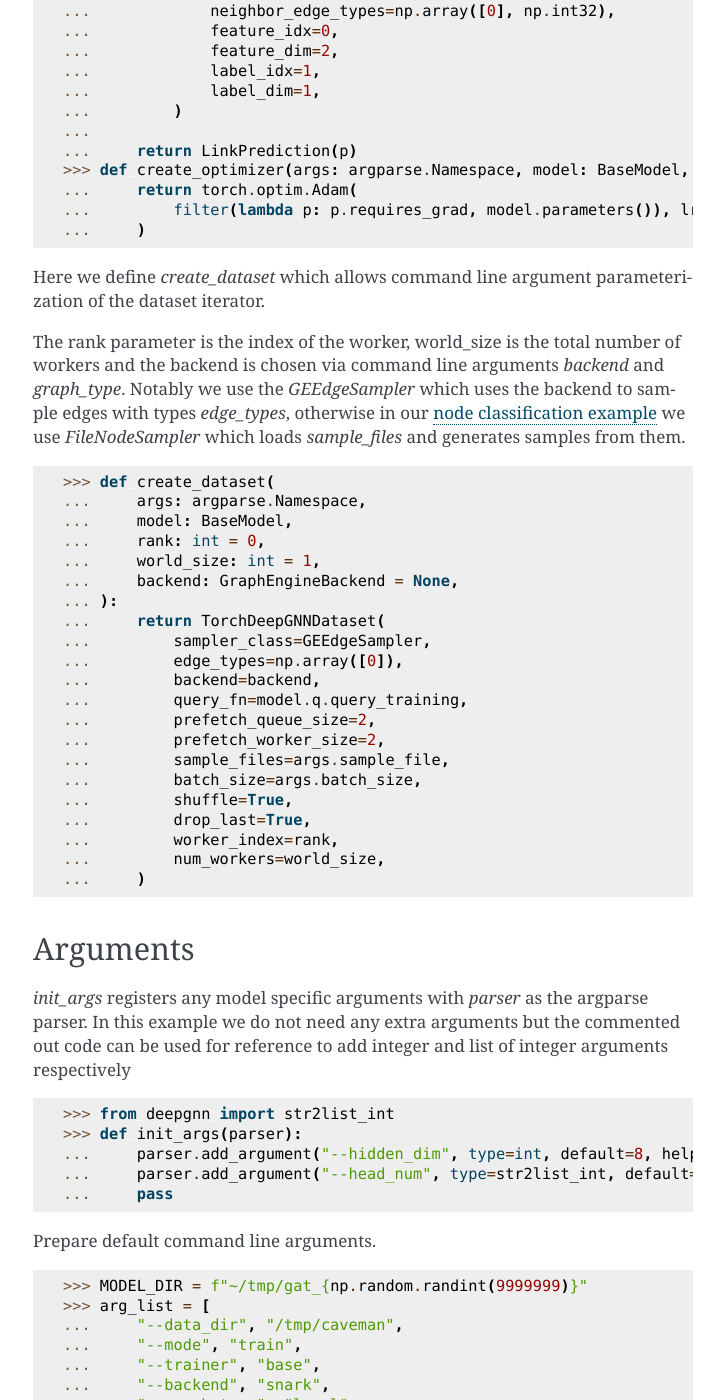
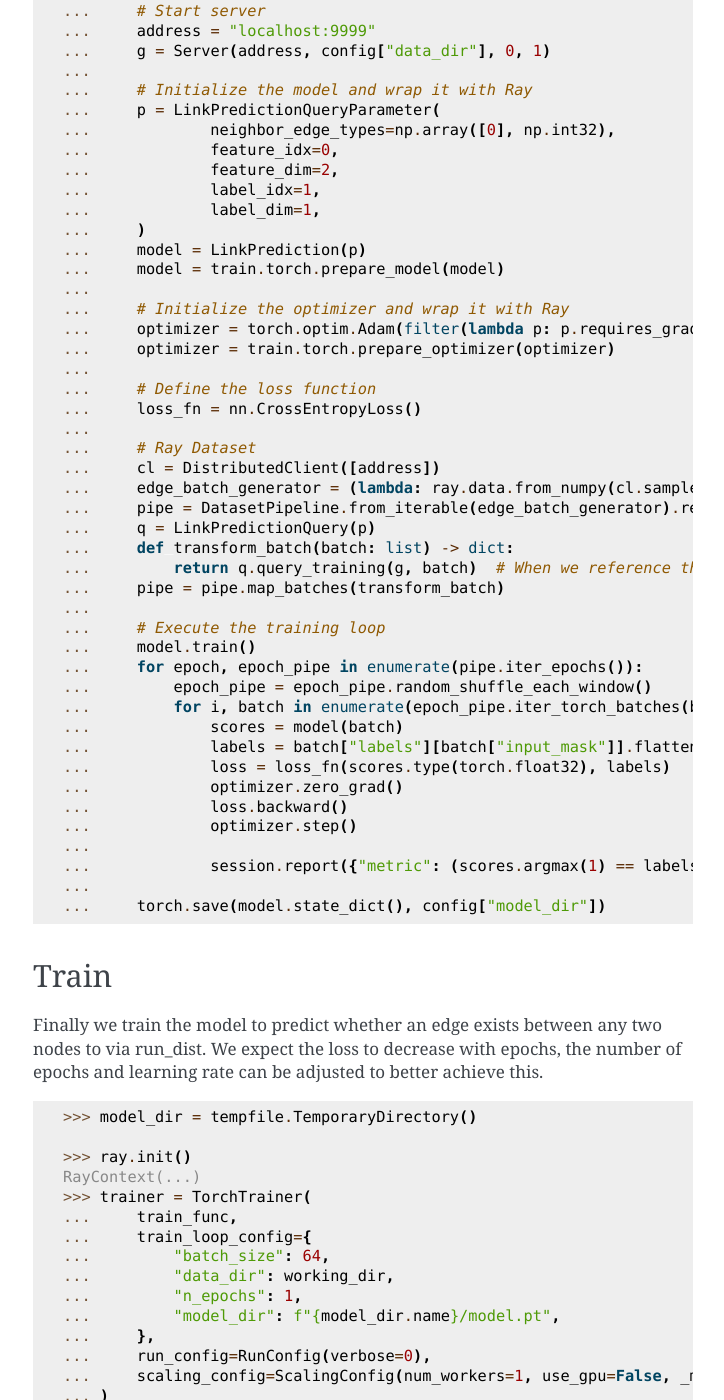
Before and after one commit to microsoft/DeepGNN, a Sphinx documentation site: the page built from docs/torch/link_pred.rst, in a window 1280 px wide and 1400 px high, scrolled down 5671 px. Shown: the whole window, without its empty margins (387-1111 px from the left). Built offline with Sphinx 7.4.7, drawn with Linux system fonts in a browser that asks for light colours; pages that are not in the unit, such as notebooks, are missing from menus; some of the changed text lies outside the part shown.

Commit message:
Link pred use ray.'

```diff
--- a/docs/torch/link_pred.rst
+++ b/docs/torch/link_pred.rst
@@ -16,83 +16,83 @@ We generate this dataset with networkx, save it to json format and use snark to
 
 .. code-block:: python
 
-	>>> import networkx as nx
-	>>> import random
-	>>> random.seed(0)
-	>>> num_clusters = 30
-	>>> num_nodes_in_cluster = 12
-	>>> g = nx.connected_caveman_graph(num_clusters, num_nodes_in_cluster)
-	>>> test_ratio = 0.2 # Ratio of edges in a test dataset
-	>>> edge_list = list(nx.edges(g))
-	>>> random.shuffle(edge_list)
-	>>> test_cutoff = int(test_ratio * len(edge_list))
-	>>> test_dataset = set(edge_list[:test_cutoff])
-	>>> train_dataset = set(edge_list[test_cutoff:])
-	>>> import os
-	>>> working_dir = "/tmp/caveman"
-	>>> try:
-	...     os.mkdir(working_dir)
-	... except FileExistsError:
-	...     pass
-	>>> import json
-	>>> nodes = []
-	>>> data = ""
-	>>> for node_id in g:
-	...     cluster_id = float(node_id // num_nodes_in_cluster)
-	...     train_list = []
-	...     test_list = []
-	...     for neighbor_id in nx.neighbors(g, node_id):
-	...         if (node_id, neighbor_id) in train_dataset:
-	...             train_list.append(neighbor_id)
-	...         else:
-	...             test_list.append(neighbor_id)
-	...     node = {
-	...         "node_weight": 1,
-	...         "node_id": node_id,
-	...         "node_type": 0,
-	...         "uint64_feature": None,
-	...         "float_feature": {
-	...             "0": [float(cluster_id)/num_clusters],
-	...         },
-	...         "binary_feature": None,
-	...         "edge": [
-	...             {
-	...                 "src_id": node_id,
-	...                 "dst_id": neighbor_id,
-	...                 "edge_type": 0,
-	...                 "weight": 1.0,
-	...             }
-	...             for neighbor_id in train_list
-	...         ] + [
-	...             {
-	...                 "src_id": node_id,
-	...                 "dst_id": neighbor_id,
-	...                 "edge_type": 1,
-	...                 "weight": 1.0,
-	...             }
-	...             for neighbor_id in test_list
-	...         ],
-	...         "neighbor": {
-	...             "0": dict([(str(neighbor_id), 1.0) for neighbor_id in train_list]),
-	...             "1": dict([(str(neighbor_id), 1.0) for neighbor_id in test_list])
-	...         },
-	...     }
-	...     data += json.dumps(node) + "\n"
-	...     nodes.append(node)
-	>>> data_filename = working_dir + "/data.json"
-	>>> with open(data_filename, "w+") as f:
-	...     f.write(data)
-	357456
+    >>> import networkx as nx
+    >>> import random
+    >>> random.seed(0)
+    >>> num_clusters = 30
+    >>> num_nodes_in_cluster = 12
+    >>> g = nx.connected_caveman_graph(num_clusters, num_nodes_in_cluster)
+    >>> test_ratio = 0.2 # Ratio of edges in a test dataset
+    >>> edge_list = list(nx.edges(g))
+    >>> random.shuffle(edge_list)
+    >>> test_cutoff = int(test_ratio * len(edge_list))
+    >>> test_dataset = set(edge_list[:test_cutoff])
+    >>> train_dataset = set(edge_list[test_cutoff:])
+    >>> import os
+    >>> working_dir = "/tmp/caveman"
+    >>> try:
+    ...     os.mkdir(working_dir)
+    ... except FileExistsError:
+    ...     pass
+    >>> import json
+    >>> nodes = []
+    >>> data = ""
+    >>> for node_id in g:
+    ...     cluster_id = float(node_id // num_nodes_in_cluster)
+    ...     train_list = []
+    ...     test_list = []
+    ...     for neighbor_id in nx.neighbors(g, node_id):
+    ...         if (node_id, neighbor_id) in train_dataset:
+    ...             train_list.append(neighbor_id)
+    ...         else:
+    ...             test_list.append(neighbor_id)
+    ...     node = {
+    ...         "node_weight": 1,
+    ...         "node_id": node_id,
+    ...         "node_type": 0,
+    ...         "uint64_feature": None,
+    ...         "float_feature": {
+    ...             "0": [float(cluster_id)/num_clusters],
+    ...         },
+    ...         "binary_feature": None,
+    ...         "edge": [
+    ...             {
+    ...                 "src_id": node_id,
+    ...                 "dst_id": neighbor_id,
+    ...                 "edge_type": 0,
+    ...                 "weight": 1.0,
+    ...             }
+    ...             for neighbor_id in train_list
+    ...         ] + [
+    ...             {
+    ...                 "src_id": node_id,
+    ...                 "dst_id": neighbor_id,
+    ...                 "edge_type": 1,
+    ...                 "weight": 1.0,
+    ...             }
+    ...             for neighbor_id in test_list
+    ...         ],
+    ...         "neighbor": {
+    ...             "0": dict([(str(neighbor_id), 1.0) for neighbor_id in train_list]),
+    ...             "1": dict([(str(neighbor_id), 1.0) for neighbor_id in test_list])
+    ...         },
+    ...     }
+    ...     data += json.dumps(node) + "\n"
+    ...     nodes.append(node)
+    >>> data_filename = working_dir + "/data.json"
+    >>> with open(data_filename, "w+") as f:
+    ...     f.write(data)
+    357456
 
-	>>> import deepgnn.graph_engine.snark.convert as convert
-	>>> from deepgnn.graph_engine.snark.decoders import JsonDecoder
-	>>> partitions = 1
-	>>> convert.MultiWorkersConverter(
-	...     graph_path=data_filename,
-	...     partition_count=partitions,
-	...     output_dir=working_dir,
-	...     decoder=JsonDecoder,
-	... ).convert()
+    >>> import deepgnn.graph_engine.snark.convert as convert
+    >>> from deepgnn.graph_engine.snark.decoders import JsonDecoder
+    >>> partitions = 1
+    >>> convert.MultiWorkersConverter(
+    ...     graph_path=data_filename,
+    ...     partition_count=partitions,
+    ...     output_dir=working_dir,
+    ...     decoder=JsonDecoder,
+    ... ).convert()
 
 
 Build Link Prediction Model
@@ -102,17 +102,21 @@ Our goal is to create a model capable of predicting whether an edge exists betwe
 
 .. code-block:: python
 
-	>>> from dataclasses import dataclass
-	>>> import argparse
-	>>> import numpy as np
-	>>> import torch
-	>>> from deepgnn.pytorch.modeling.base_model import BaseModel
-	>>> from deepgnn.graph_engine import SamplingStrategy, GEEdgeSampler, GraphEngineBackend
-	>>> from deepgnn.pytorch.common.utils import set_seed
-	>>> from deepgnn.pytorch.common.dataset import TorchDeepGNNDataset
-	>>> from deepgnn.pytorch.modeling import BaseModel
-	>>> from deepgnn.pytorch.training import run_dist
-	>>> from deepgnn.pytorch.common.metrics import F1Score
+    >>> from typing import Dict
+    >>> from dataclasses import dataclass
+    >>> import tempfile
+    >>> import argparse
+    >>> import numpy as np
+    >>> import torch
+    >>> import ray
+    >>> import ray.train as train
+    >>> from ray.train.torch import TorchTrainer
+    >>> from ray.air import session
+    >>> from ray.air.config import ScalingConfig, RunConfig
+    >>> from deepgnn.pytorch.modeling.base_model import BaseModel
+    >>> from deepgnn.graph_engine import SamplingStrategy, GEEdgeSampler, GraphEngineBackend
+    >>> from deepgnn.graph_engine.snark.distributed import Server, Client as DistributedClient
+    >>> from deepgnn.pytorch.common.metrics import F1Score
 
 Query is the interface between the model and graph database. It uses the graph engine API to perform graph functions like `node_features` and `sample_neighbors`, for a full reference on this interface see, `this guide <../graph_engine/overview>`_. Typically Query is initialized by the model as `self.q` so its functions may also be used ad-hoc by the model.
 
@@ -120,64 +124,64 @@ In this example, the query function will generate a set of positive and negative
 
 .. code-block:: python
 
-	>>> @dataclass
-	... class LinkPredictionQueryParameter:
-	...     neighbor_edge_types: np.array
-	...     feature_idx: int
-	...     feature_dim: int
-	...     label_idx: int
-	...     label_dim: int
-	...     feature_type: np.dtype = np.float32
-	...     label_type: np.dtype = np.float32
+    >>> @dataclass
+    ... class LinkPredictionQueryParameter:
+    ...     neighbor_edge_types: np.array
+    ...     feature_idx: int
+    ...     feature_dim: int
+    ...     label_idx: int
+    ...     label_dim: int
+    ...     feature_type: np.dtype = np.float32
+    ...     label_type: np.dtype = np.float32
 
-	>>> class LinkPredictionQuery:
-	...     def __init__(self, p: LinkPredictionQueryParameter):
-	...         self.p = p
-	...         self.label_meta = np.array([[p.label_idx, p.label_dim]], np.int32)
-	...         self.feat_meta = np.array([[p.feature_idx, p.feature_dim]], np.int32)
-	...
-	...     def _query(self, g, nodes, edge_types):
-	...         # Sample neighbors for every input node
-	...         try:
-	...             nodes = nodes.detach().numpy()
-	...         except Exception:
-	...             pass
-	...         nbs = g.sample_neighbors(
-	...             nodes=nodes.astype(dtype=np.int64),
-	...             edge_types=edge_types)[0]
-	...
-	...         # Extract features for all neighbors
-	...         nbs_features = g.node_features(
-	...             nodes=nbs.reshape(-1),
-	...             features=self.feat_meta,
-	...             feature_type=self.p.feature_type)
-	...
-	...         # reshape the feature tensor to [nodes, neighbors, features]
-	...         # and aggregate along neighbors dimension.
-	...         nbs_agg = nbs_features.reshape(list(nbs.shape)+[self.p.feature_dim]).mean(1)
-	...         node_features = g.node_features(
-	...             nodes=nodes.astype(dtype=np.int64),
-	...             features=self.feat_meta,
-	...             feature_type=self.p.feature_type,
-	...         )
-	...         return node_features, nbs_agg
-	...
-	...     def query_training(self, ge, edges, edge_types = np.array([0], dtype=np.int32)):
-	...         edges = torch.Tensor(edges[:, :2]).long()
-	...         src, src_nbs = self._query(ge, edges[:, 0], edge_types)
-	...         dst, dst_nbs = self._query(ge, edges[:, 1], edge_types)
-	...         context = [edges, src, src_nbs, dst, dst_nbs]
-	...
-	...         # Prepare negative examples: edges between source nodes and random nodes
-	...         dim = len(edges)
-	...         source_nodes = torch.as_tensor(edges[:, 0], dtype=torch.int64).reshape(1, dim)
-	...         random_nodes = ge.sample_nodes(dim, node_types=0, strategy=SamplingStrategy.Weighted).reshape(1, dim)
-	...         neg_inputs = torch.cat((source_nodes, torch.tensor(random_nodes)), axis=1)
-	...         src, src_nbs = self._query(ge, neg_inputs[:, 0], edge_types)
-	...         dst, dst_nbs = self._query(ge, neg_inputs[:, 1], edge_types)
-	...         context += [edges, src, src_nbs, dst, dst_nbs]
-	...
-	...         return context
+    >>> class LinkPredictionQuery:
+    ...     def __init__(self, p: LinkPredictionQueryParameter):
+    ...         self.p = p
+    ...         self.label_meta = np.array([[p.label_idx, p.label_dim]], np.int32)
+    ...         self.feat_meta = np.array([[p.feature_idx, p.feature_dim]], np.int32)
+    ...
+    ...     def _query(self, g, nodes, edge_types):
+    ...         # Sample neighbors for every input node
+    ...         try:
+    ...             nodes = nodes.detach().numpy()
+    ...         except Exception:
+    ...             pass
+    ...         nbs = g.sample_neighbors(
+    ...             nodes=nodes.astype(dtype=np.int64),
+    ...             edge_types=edge_types)[0]
+    ...
+    ...         # Extract features for all neighbors
+    ...         nbs_features = g.node_features(
+    ...             nodes=nbs.reshape(-1),
+    ...             features=self.feat_meta,
+    ...             feature_type=self.p.feature_type)
+    ...
+    ...         # reshape the feature tensor to [nodes, neighbors, features]
+    ...         # and aggregate along neighbors dimension.
+    ...         nbs_agg = nbs_features.reshape(list(nbs.shape)+[self.p.feature_dim]).mean(1)
+    ...         node_features = g.node_features(
+    ...             nodes=nodes.astype(dtype=np.int64),
+    ...             features=self.feat_meta,
+    ...             feature_type=self.p.feature_type,
+    ...         )
+    ...         return node_features, nbs_agg
+    ...
+    ...     def query_training(self, ge, edges, edge_types = np.array([0], dtype=np.int32)):
+    ...         edges = torch.Tensor(edges[:, :2]).long()
+    ...         src, src_nbs = self._query(ge, edges[:, 0], edge_types)
+    ...         dst, dst_nbs = self._query(ge, edges[:, 1], edge_types)
+    ...         context = [edges, src, src_nbs, dst, dst_nbs]
+    ...
+    ...         # Prepare negative examples: edges between source nodes and random nodes
+    ...         dim = len(edges)
+    ...         source_nodes = torch.as_tensor(edges[:, 0], dtype=torch.int64).reshape(1, dim)
+    ...         random_nodes = ge.sample_nodes(dim, node_types=0, strategy=SamplingStrategy.Weighted).reshape(1, dim)
+    ...         neg_inputs = torch.cat((source_nodes, torch.tensor(random_nodes)), axis=1)
+    ...         src, src_nbs = self._query(ge, neg_inputs[:, 0], edge_types)
+    ...         dst, dst_nbs = self._query(ge, neg_inputs[:, 1], edge_types)
+    ...         context += [edges, src, src_nbs, dst, dst_nbs]
+    ...
+    ...         return context
 
 
 The model init and forward look the same as any other pytorch model, though instead of inhereting `torch.nn.Module`, we base off of `deepgnn.pytorch.modeling.base_model.BaseModel` which itself is a torch module with DeepGNN's specific interface. The forward function is expected to return three values: the batch loss, the model predictions for the given nodes and the expected labels for the given nodes.
@@ -190,146 +194,107 @@ In this example,
 
 .. code-block:: python
 
-	>>> class LinkPrediction(BaseModel):
-	...     def __init__(self, q_param):
-	...         self.q = LinkPredictionQuery(q_param)
-	...         super().__init__(
-	...             feature_type=q_param.feature_type,
-	...             feature_idx=q_param.feature_idx,
-	...             feature_dim=q_param.feature_dim,
-	...             feature_enc=None
-	...         )
-	...         self.feat_dim = q_param.feature_dim
-	...         self.embed_dim = 16
-	...         self.encode = torch.nn.Parameter(torch.FloatTensor(self.embed_dim, 2 * self.feat_dim))
-	...         self.weight = torch.nn.Parameter(torch.FloatTensor(1, self.embed_dim))
-	...         torch.nn.init.xavier_uniform(self.weight)
-	...         torch.nn.init.xavier_uniform(self.encode)
-	...
-	...         self.metric = F1Score()
-	...
-	...     def get_score(self, context: torch.Tensor, edge_types: np.array):
-	...         edges, src, src_nbs, dst, dst_nbs = context
-	...         src, src_nbs, dst, dst_nbs = [v.detach().numpy() for v in (src, src_nbs, dst, dst_nbs)]
-	...
-	...         diff, diff_nbs = np.fabs(dst-src), np.fabs(dst_nbs-src_nbs)
-	...         final = np.concatenate((diff, diff_nbs), axis=1)
-	...
-	...         embed = self.encode.mm(torch.tensor(final).t())
-	...         score = self.weight.mm(embed)
-	...         return torch.sigmoid(score)
-	...
-	...     def forward(self, context: torch.Tensor, edge_types: np.array = np.array([0], dtype=np.int32)):
-	...         context = [v.squeeze(0) for v in context]
-	...         pos_label = self.get_score(context[:5], edge_types)
-	...         true_xent = torch.nn.functional.binary_cross_entropy(
-	...                 target=torch.ones_like(pos_label), input=pos_label, reduction="mean"
-	...             )
-	...
-	...         neg_label = self.get_score(context[5:], edge_types)
-	...         negative_xent = torch.nn.functional.binary_cross_entropy(
-	...             target=torch.zeros_like(neg_label), input=neg_label, reduction="mean"
-	...         )
-	...
-	...         loss = torch.sum(true_xent) + torch.sum(negative_xent)
-	...
-	...         pred = (torch.cat((pos_label.reshape((-1)), neg_label.reshape((-1)))) >= .5)
-	...         label = torch.cat((torch.ones_like(pos_label, dtype=bool).reshape((-1)), torch.zeros_like(neg_label, dtype=bool).reshape((-1))))
-	...         return loss, pred, label
+    >>> class LinkPrediction(BaseModel):
+    ...     def __init__(self, q_param):
+    ...         super().__init__(
+    ...             feature_type=q_param.feature_type,
+    ...             feature_idx=q_param.feature_idx,
+    ...             feature_dim=q_param.feature_dim,
+    ...             feature_enc=None
+    ...         )
+    ...         self.feat_dim = q_param.feature_dim
+    ...         self.embed_dim = 16
+    ...         self.encode = torch.nn.Parameter(torch.FloatTensor(self.embed_dim, 2 * self.feat_dim))
+    ...         self.weight = torch.nn.Parameter(torch.FloatTensor(1, self.embed_dim))
+    ...         torch.nn.init.xavier_uniform(self.weight)
+    ...         torch.nn.init.xavier_uniform(self.encode)
+    ...
+    ...         self.metric = F1Score()
+    ...
+    ...     def get_score(self, context: torch.Tensor, edge_types: np.array):
+    ...         edges, src, src_nbs, dst, dst_nbs = context
+    ...         src, src_nbs, dst, dst_nbs = [v.detach().numpy() for v in (src, src_nbs, dst, dst_nbs)]
+    ...
+    ...         diff, diff_nbs = np.fabs(dst-src), np.fabs(dst_nbs-src_nbs)
+    ...         final = np.concatenate((diff, diff_nbs), axis=1)
+    ...
+    ...         embed = self.encode.mm(torch.tensor(final).t())
+    ...         score = self.weight.mm(embed)
+    ...         return torch.sigmoid(score)
+    ...
+    ...     def forward(self, context: torch.Tensor, edge_types: np.array = np.array([0], dtype=np.int32)):
+    ...         context = [v.squeeze(0) for v in context]
+    ...         pos_label = self.get_score(context[:5], edge_types)
+    ...         true_xent = torch.nn.functional.binary_cross_entropy(
+    ...                 target=torch.ones_like(pos_label), input=pos_label, reduction="mean"
+    ...             )
+    ...
+    ...         neg_label = self.get_score(context[5:], edge_types)
+    ...         negative_xent = torch.nn.functional.binary_cross_entropy(
+    ...             target=torch.zeros_like(neg_label), input=neg_label, reduction="mean"
+    ...         )
+    ...
+    ...         loss = torch.sum(true_xent) + torch.sum(negative_xent)
+    ...
+    ...         pred = (torch.cat((pos_label.reshape((-1)), neg_label.reshape((-1)))) >= .5)
+    ...         label = torch.cat((torch.ones_like(pos_label, dtype=bool).reshape((-1)), torch.zeros_like(neg_label, dtype=bool).reshape((-1))))
+    ...         return loss, pred, label
 
-Now we define the `create_` functions for use with `run_dist`. These functions allow command line arguments to be used in object creation. Each has a simple interface and requires little code changes per different model. The optimizers world_size parameter is the number of workers.
+Training Loop
+=============
 
 .. code-block:: python
 
-	>>> def create_model(args: argparse.Namespace):
-	...     if args.seed:
-	...         set_seed(args.seed)
-	...
-	...     p = LinkPredictionQueryParameter(
-	...             neighbor_edge_types=np.array([0], np.int32),
-	...             feature_idx=0,
-	...             feature_dim=2,
-	...             label_idx=1,
-	...             label_dim=1,
-	...         )
-	...
-	...     return LinkPrediction(p)
-	>>> def create_optimizer(args: argparse.Namespace, model: BaseModel, world_size: int):
-	...     return torch.optim.Adam(
-	...         filter(lambda p: p.requires_grad, model.parameters()), lr=0.0001
-	...     )
-
-
-Here we define `create_dataset` which allows command line argument parameterization of the dataset iterator.
-
-The rank parameter is the index of the worker, world_size is the total number of workers and the backend is chosen via command line arguments `backend` and `graph_type`. Notably we use the `GEEdgeSampler` which uses the backend to sample edges with types `edge_types`, otherwise in our `node classification example <../quickstart.rst>`_ we use `FileNodeSampler` which loads `sample_files` and generates samples from them.
-
-.. code-block:: python
-
-	>>> def create_dataset(
-	...     args: argparse.Namespace,
-	...     model: BaseModel,
-	...     rank: int = 0,
-	...     world_size: int = 1,
-	...     backend: GraphEngineBackend = None,
-	... ):
-	...     return TorchDeepGNNDataset(
-	...         sampler_class=GEEdgeSampler,
-	...         edge_types=np.array([0]),
-	...         backend=backend,
-	...         query_fn=model.q.query_training,
-	...         prefetch_queue_size=2,
-	...         prefetch_worker_size=2,
-	...         sample_files=args.sample_file,
-	...         batch_size=args.batch_size,
-	...         shuffle=True,
-	...         drop_last=True,
-	...         worker_index=rank,
-	...         num_workers=world_size,
-	...     )
-
-
-Arguments
-=========
-
-`init_args` registers any model specific arguments with `parser` as the argparse parser. In this example we do not need any extra arguments but the commented out code can be used for reference to add integer and list of integer arguments respectively
-
-.. code-block:: python
-
-	>>> from deepgnn import str2list_int
-	>>> def init_args(parser):
-	...     parser.add_argument("--hidden_dim", type=int, default=8, help="hidden layer dimension.")
-	...     parser.add_argument("--head_num", type=str2list_int, default="8,1", help="the number of attention headers.")
-	...     pass
-
-Prepare default command line arguments.
-
-.. code-block:: python
-
-	>>> MODEL_DIR = f"~/tmp/gat_{np.random.randint(9999999)}"
-	>>> arg_list = [
-	...     "--data_dir", "/tmp/caveman",
-	...     "--mode", "train",
-	...     "--trainer", "base",
-	...     "--backend", "snark",
-	...     "--graph_type", "local",
-	...     "--converter", "skip",
-	...     "--node_type", "0",
-	...     "--feature_idx", "0",
-	...     "--feature_dim", "2",
-	...     "--label_idx", "1",
-	...     "--label_dim", "1",
-	...     "--batch_size", "64",
-	...     "--learning_rate", ".001",
-	...     "--num_epochs", "100",
-	...     "--log_by_steps", "16",
-	...     "--data_parallel_num", "0",
-	...     "--use_per_step_metrics",
-	...     "--model_dir", MODEL_DIR,
-	...     "--metric_dir", MODEL_DIR,
-	...     "--save_path", MODEL_DIR,
-	... ]
-
+    >>> def train_func(config: Dict):
+    ...     # Set random seed
+    ...     train.torch.enable_reproducibility(seed=session.get_world_rank())
+    ...
+    ...     # Start server
+    ...     address = "localhost:9999"
+    ...     g = Server(address, config["data_dir"], 0, 1)
+    ...
+    ...     # Initialize the model and wrap it with Ray
+    ...     p = LinkPredictionQueryParameter(
+    ...             neighbor_edge_types=np.array([0], np.int32),
+    ...             feature_idx=0,
+    ...             feature_dim=2,
+    ...             label_idx=1,
+    ...             label_dim=1,
+    ...     )
+    ...     model = LinkPrediction(p)
+    ...     model = train.torch.prepare_model(model)
+    ...
+    ...     # Initialize the optimizer and wrap it with Ray
+    ...     optimizer = torch.optim.Adam(filter(lambda p: p.requires_grad, model.parameters()), lr=.0001)
+    ...     optimizer = train.torch.prepare_optimizer(optimizer)
+    ...
+    ...     # Define the loss function
+    ...     loss_fn = nn.CrossEntropyLoss()
+    ...
+    ...     # Ray Dataset
+    ...     cl = DistributedClient([address])
+    ...     edge_batch_generator = (lambda: ray.data.from_numpy(cl.sample_edges(config["batch_size"], np.array([0], dtype=np.int32), SamplingStrategy.Weighted)) for _ in range(config[""] // config["batch_size"]))
+    ...     pipe = DatasetPipeline.from_iterable(edge_batch_generator).repeat(config["n_epochs"])
+    ...     q = LinkPredictionQuery(p)
+    ...     def transform_batch(batch: list) -> dict:
+    ...         return q.query_training(g, batch)  # When we reference the server g in transform, it uses Client instead
+    ...     pipe = pipe.map_batches(transform_batch)
+    ...
+    ...     # Execute the training loop
+    ...     model.train()
+    ...     for epoch, epoch_pipe in enumerate(pipe.iter_epochs()):
+    ...         epoch_pipe = epoch_pipe.random_shuffle_each_window()
+    ...         for i, batch in enumerate(epoch_pipe.iter_torch_batches(batch_size=config["batch_size"])):
+    ...             scores = model(batch)
+    ...             labels = batch["labels"][batch["input_mask"]].flatten()
+    ...             loss = loss_fn(scores.type(torch.float32), labels)
+    ...             optimizer.zero_grad()
+    ...             loss.backward()
+    ...             optimizer.step()
+    ...
+    ...             session.report({"metric": (scores.argmax(1) == labels).sum(), "loss": loss.item()})
+    ...
+    ...     torch.save(model.state_dict(), config["model_dir"])
 
 Train
 =====
@@ -338,10 +303,19 @@ Finally we train the model to predict whether an edge exists between any two nod
 
 .. code-block:: python
 
-	>>> run_dist(
-	...     init_model_fn=create_model,
-	...     init_dataset_fn=create_dataset,
-	...     init_optimizer_fn=create_optimizer,
-	...     init_args_fn=init_args,
-	...     run_args=arg_list,
-	... )
+    >>> model_dir = tempfile.TemporaryDirectory()
+
+    >>> ray.init()
+    RayContext(...)
+    >>> trainer = TorchTrainer(
+    ...     train_func,
+    ...     train_loop_config={
+    ...         "batch_size": 64,
+    ...         "data_dir": working_dir,
+    ...         "n_epochs": 1,
+    ...         "model_dir": f"{model_dir.name}/model.pt",
+    ...     },
+    ...     run_config=RunConfig(verbose=0),
+    ...     scaling_config=ScalingConfig(num_workers=1, use_gpu=False, _max_cpu_fraction_per_node = 0.8),
+    ... )
+    >>> result = trainer.fit()
```
